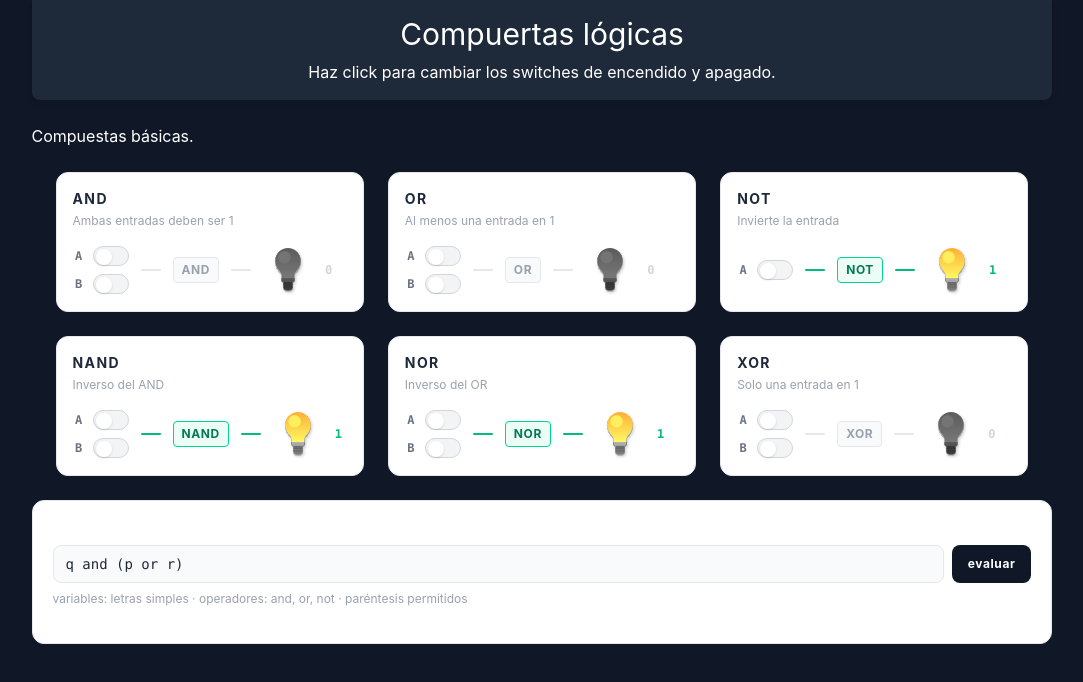
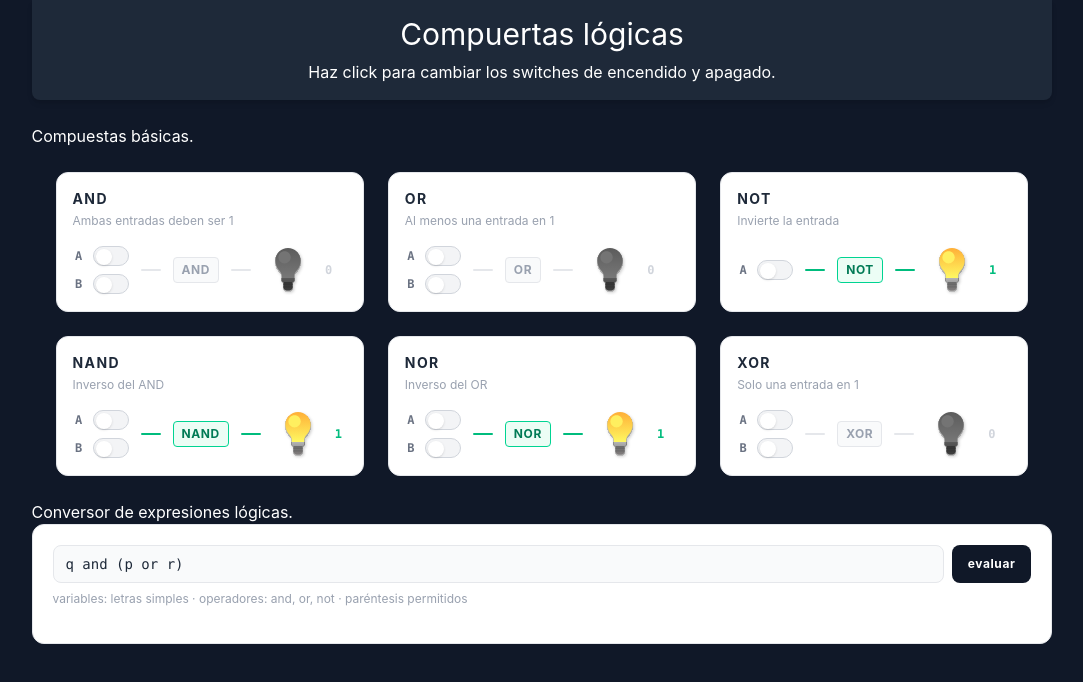
Before and after one commit to Dieeid10/compuertas_logicas, a React (Vite) app: page / in a window 1280 px wide. Shown: the top 682 px of the page, without its empty margins (98-1181 px from the left). Built offline with nearby package versions, Linux system fonts and the light colour scheme.

Commit message:
Se agrega segundo títuo

```diff
--- a/src/App.jsx
+++ b/src/App.jsx
@@ -15,6 +15,7 @@ function App() {
         <p>Haz click para cambiar los switches de encendido y apagado.</p>
       </header>
       <BasicGates />
+      <h2>Conversor de expresiones lógicas.</h2>
       <ExpressionPlayground />
     </main>
   )
--- a/src/components/ExpressionPlayground.jsx
+++ b/src/components/ExpressionPlayground.jsx
@@ -41,7 +41,7 @@ export function ExpressionPlayground() {
 
     return (
         <section className="bg-white border border-gray-200 rounded-xl p-5">
-            <h2>Conversor de expresiones lógicas.</h2>
+
             <ExpressionInput
                 value={raw}
                 onChange={setRaw}
```
